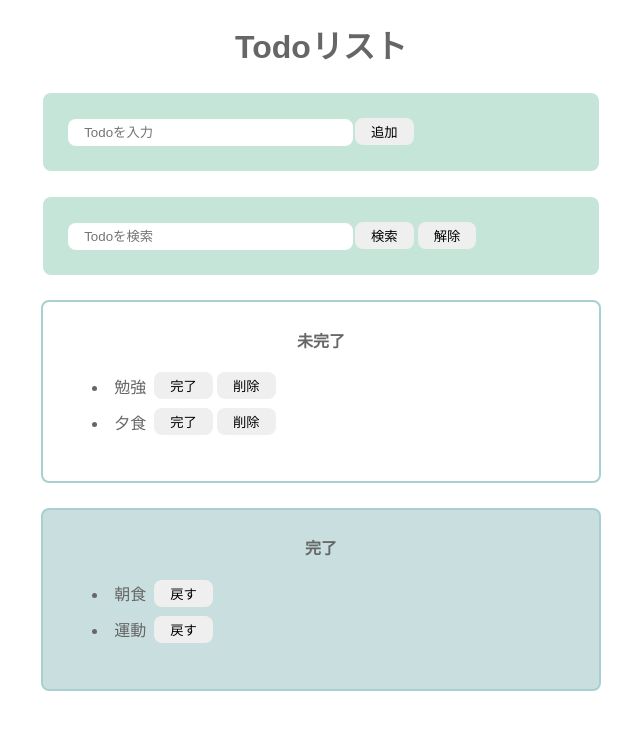
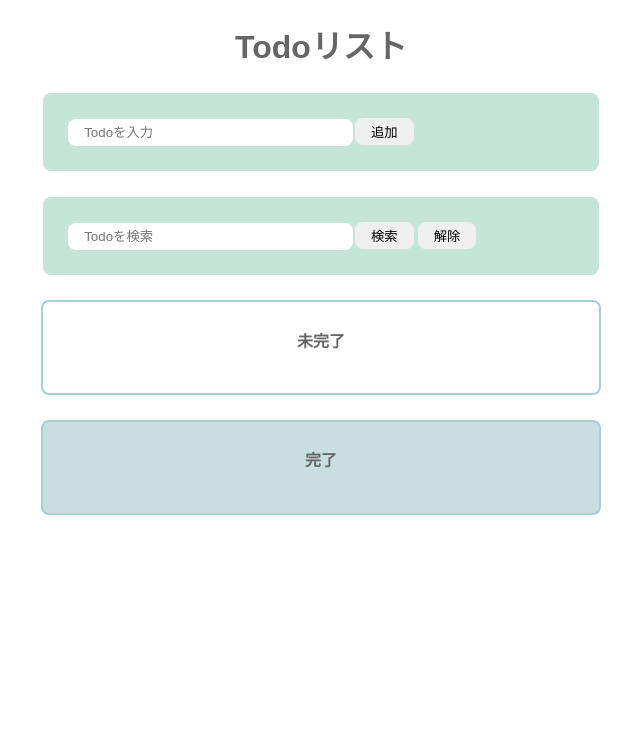
Before and after one commit to Chayney/react-todo, a React app: page / in a window 1280 px wide. Shown: the top 730 px of the page, without its empty margins (319-959 px from the left). Built offline with nearby package versions, Linux system fonts and the light colour scheme.

Commit message:
初期値の削除

```diff
--- a/src/Todo.jsx
+++ b/src/Todo.jsx
@@ -9,8 +9,8 @@ import { SearchTodo } from './components/SearchTodo.jsx';
 
 export const Todo = () => {
     const [todoText, setTodoText] = useState('');
-    const [incompleteTodos, setIncompleteTodos] = useState(['勉強', '夕食']);
-    const [completeTodos, setCompleteTodos] = useState(['朝食', '運動']);
+    const [incompleteTodos, setIncompleteTodos] = useState([]);
+    const [completeTodos, setCompleteTodos] = useState([]);
     const [searchText, setSearchText] = useState('');
     const [searchKeyword, setSearchKeyword] = useState('');
     const [isReset, setIsReset] = useState(false);
```
